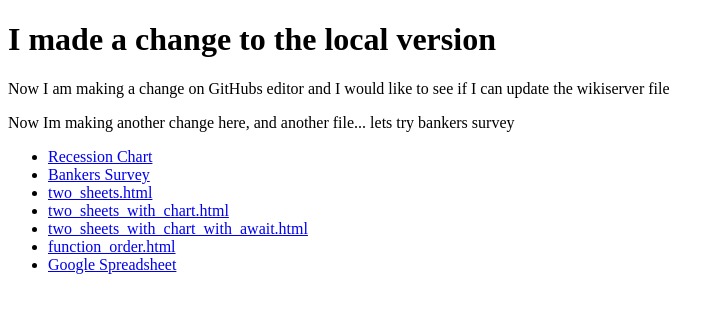
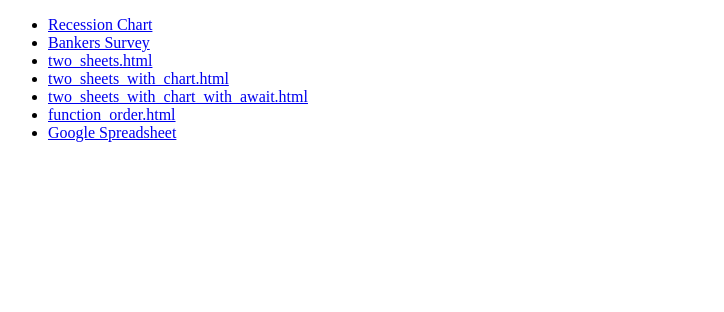
Before and after one commit to perdidoenunbosco/Bankers-Survey, a plain HTML site: page index.html in a window 1280 px wide. Shown: the whole page, without its empty margins (0-724 px from the left). Drawn offline with Linux system fonts and the light colour scheme.

Commit message:
got rid of the extra messages and recommiting

```diff
--- a/index.html
+++ b/index.html
@@ -7,9 +7,6 @@
 </head>
 <body>
 
-  <h1>I made a change to the local version</h1>
-<p>Now I am making a change on GitHubs editor and I would like to see if I can update the wikiserver file</p>
- <p> Now Im making another change here, and another file... lets try bankers survey</p>
 <ul>
     <li><a href="Recession_Chart.html">Recession Chart</a></li>
     <li><a href="Bankers_Survey.html">Bankers Survey</a></li>
```
Also changed, not shown: Bankers_Survey.html (+0 -1 lines).
